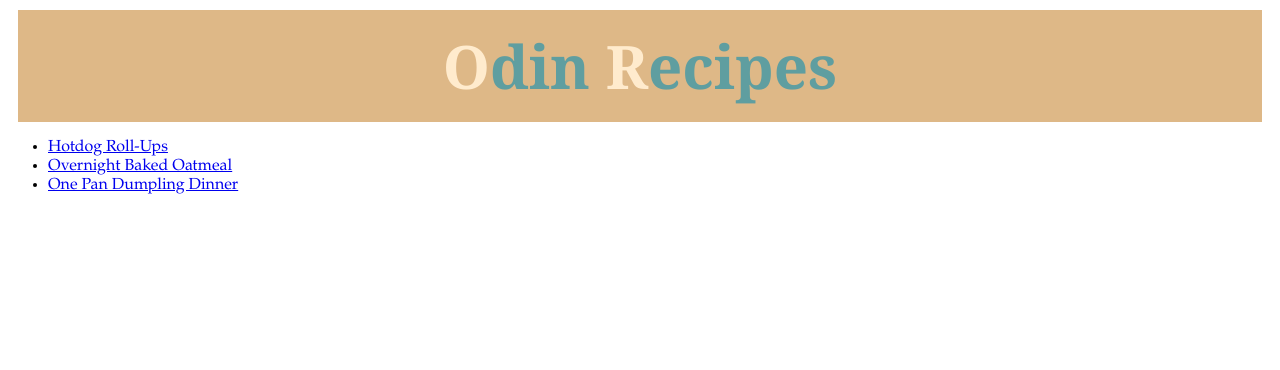
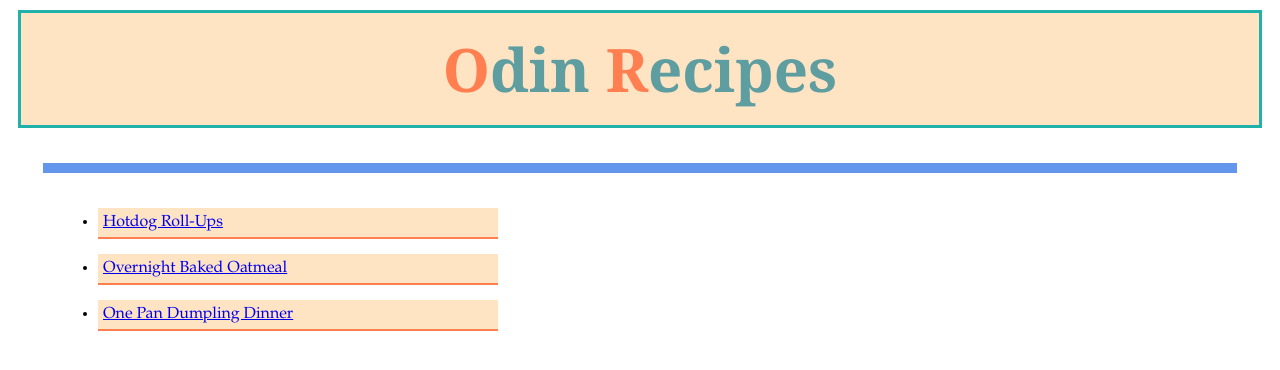
Before and after one commit to curiousConductor49/odin-recipes, a plain HTML site: page index.html in a window 1280 px wide. Drawn offline with Linux system fonts and the light colour scheme.

Commit message:
Add styles for list items, tweak color, padding, margins, and change html box-sizing to border-box

```diff
--- a/style.css
+++ b/style.css
@@ -1,19 +1,38 @@
+html {
+    box-sizing: border-box;
+}
+
+*, *::before, *::after {
+    box-sizing: inherit;
+}
+
 #home-heading.main-heading {
     font-family: "Brush Script MT", Georgia;
     font-size: 60px;
-    background-color:burlywood;
+    background-color:bisque;
     color:cadetblue;
     text-align: center;
     margin: 10px;
     padding: 15px;
+    border: 3px solid lightseagreen;
 }
 
 .highlight {
-    color:blanchedalmond;
+    color:coral;
 }
 
 .nav-guide {
     font-family: Garamond, Georgia;
+    margin: 35px;
+    border-top: 10px solid cornflowerblue;
+    padding-top: 20px;
+}
+.nav-guide > li {
+    margin: 15px;
+    padding: 5px;
+    width: 400px;
+    border-bottom: 2px solid coral;
+    background-color: bisque;
 }
 
 .main-heading {
```
